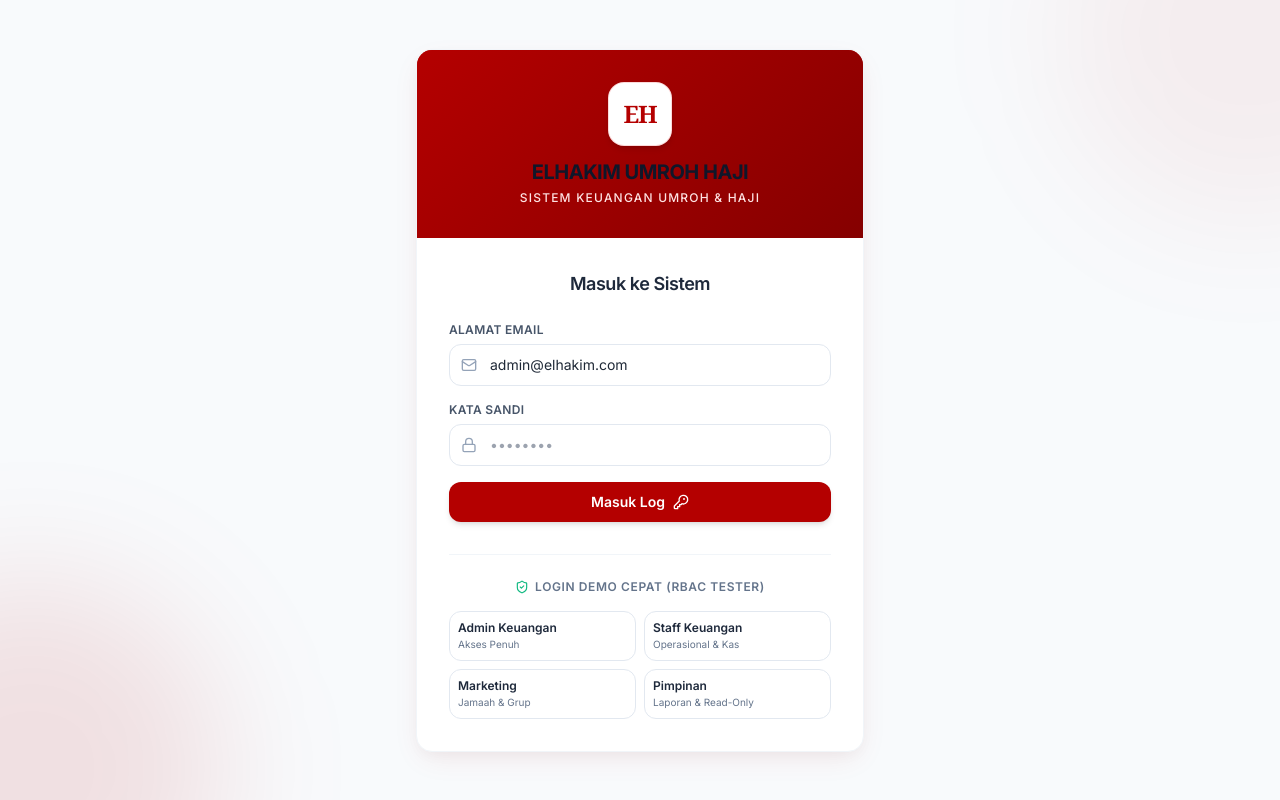
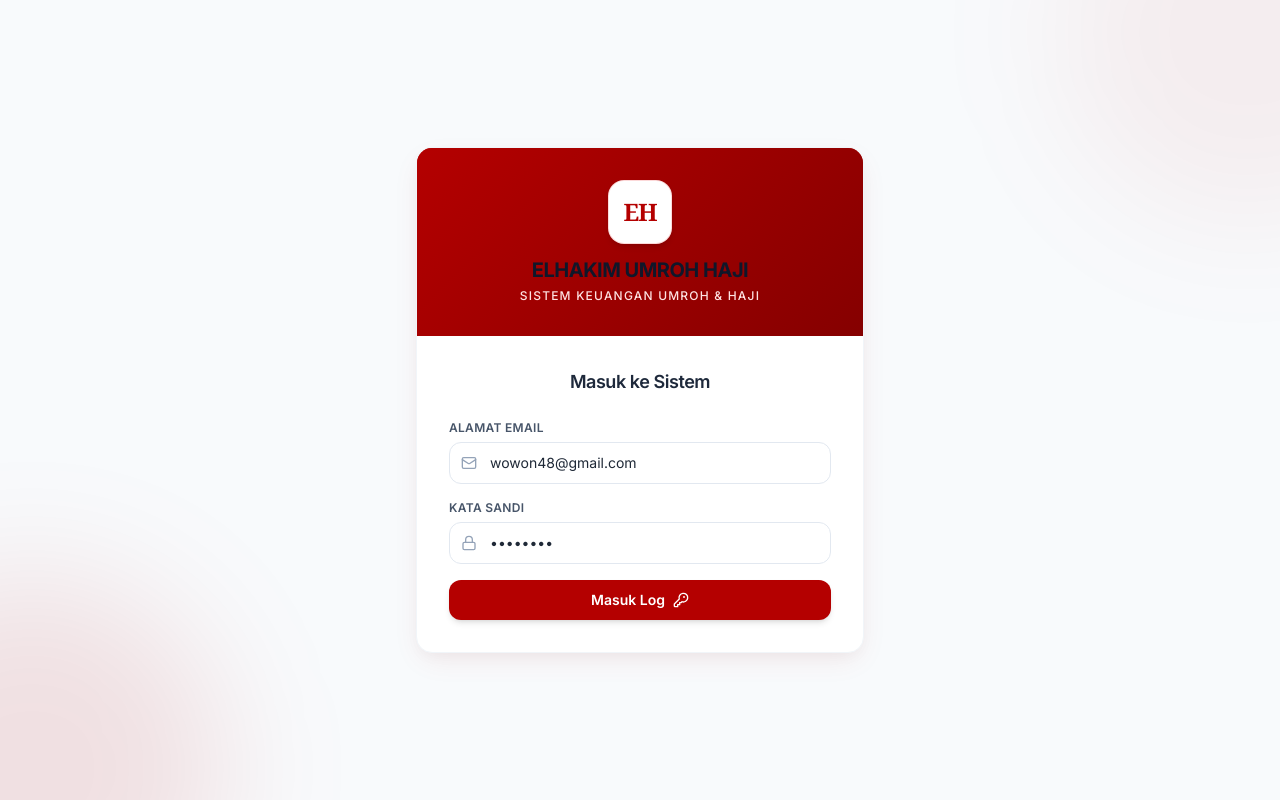
Before and after one commit to vanjava182025-cloud/KEUANGAN-UMROH-WEBAPP, a React (Vite) app: page /login in a window 1280 px wide. Built offline with nearby package versions, Linux system fonts and the light colour scheme; no server answers; what @react-pdf/renderer would draw is missing.

Commit message:
feat(login): Set default login credentials

```diff
--- a/src/pages/Login.jsx
+++ b/src/pages/Login.jsx
@@ -1,11 +1,11 @@
 import React, { useState } from 'react';
 import { useAuth } from '../contexts/AuthContext';
-import { KeyRound, Mail, Lock, ShieldCheck, HelpCircle } from 'lucide-react';
+import { KeyRound, Mail, Lock } from 'lucide-react';
 
 export default function Login() {
-  const { login, user } = useAuth();
-  const [email, setEmail] = useState('admin@elhakim.com');
-  const [password, setPassword] = useState('');
+  const { login } = useAuth();
+  const [email, setEmail] = useState('wowon48@gmail.com');
+  const [password, setPassword] = useState('12345678');
   const [errorMsg, setErrorMsg] = useState('');
   const [loading, setLoading] = useState(false);
 
@@ -17,19 +17,6 @@ export default function Login() {
     const result = await login(email, password);
     setLoading(false);
 
-    if (!result.success) {
-      setErrorMsg(result.error);
-    } else {
-      window.location.href = '/dashboard';
-    }
-  };
-
-  const handleQuickLogin = async (roleEmail) => {
-    setErrorMsg('');
-    setLoading(true);
-    // Default password for demo quick login (leave empty for no password requirement)
-    const result = await login(roleEmail, '');
-    setLoading(false);
     if (!result.success) {
       setErrorMsg(result.error);
     } else {
@@ -109,48 +96,6 @@ export default function Login() {
               <KeyRound size={16} />
             </button>
           </form>
-
-          {/* Quick Demo Login Section */}
-          <div className="mt-8 pt-6 border-t border-slate-100">
-            <div className="flex items-center gap-1.5 text-xs font-semibold text-slate-500 uppercase tracking-wider mb-4 justify-center">
-              <ShieldCheck size={14} className="text-emerald-500" />
-              <span>Login Demo Cepat (RBAC Tester)</span>
-            </div>
-
-            <div className="grid grid-cols-2 gap-2 text-xs">
-              <button
-                onClick={() => handleQuickLogin('admin@elhakim.com')}
-                className="p-2 border border-slate-200 hover:border-primary hover:bg-red-50/50 rounded-xl text-left transition-all"
-              >
-                <p className="font-semibold text-slate-800">Admin Keuangan</p>
-                <p className="text-[10px] text-slate-500">Akses Penuh</p>
-              </button>
-
-              <button
-                onClick={() => handleQuickLogin('staff@elhakim.com')}
-                className="p-2 border border-slate-200 hover:border-primary hover:bg-red-50/50 rounded-xl text-left transition-all"
-              >
-                <p className="font-semibold text-slate-800">Staff Keuangan</p>
-                <p className="text-[10px] text-slate-500">Operasional & Kas</p>
-              </button>
-
-              <button
-                onClick={() => handleQuickLogin('marketing@elhakim.com')}
-                className="p-2 border border-slate-200 hover:border-primary hover:bg-red-50/50 rounded-xl text-left transition-all"
-              >
-                <p className="font-semibold text-slate-800">Marketing</p>
-                <p className="text-[10px] text-slate-500">Jamaah & Grup</p>
-              </button>
-
-              <button
-                onClick={() => handleQuickLogin('pimpinan@elhakim.com')}
-                className="p-2 border border-slate-200 hover:border-primary hover:bg-red-50/50 rounded-xl text-left transition-all"
-              >
-                <p className="font-semibold text-slate-800">Pimpinan</p>
-                <p className="text-[10px] text-slate-500">Laporan & Read-Only</p>
-              </button>
-            </div>
-          </div>
         </div>
       </div>
     </div>
```
